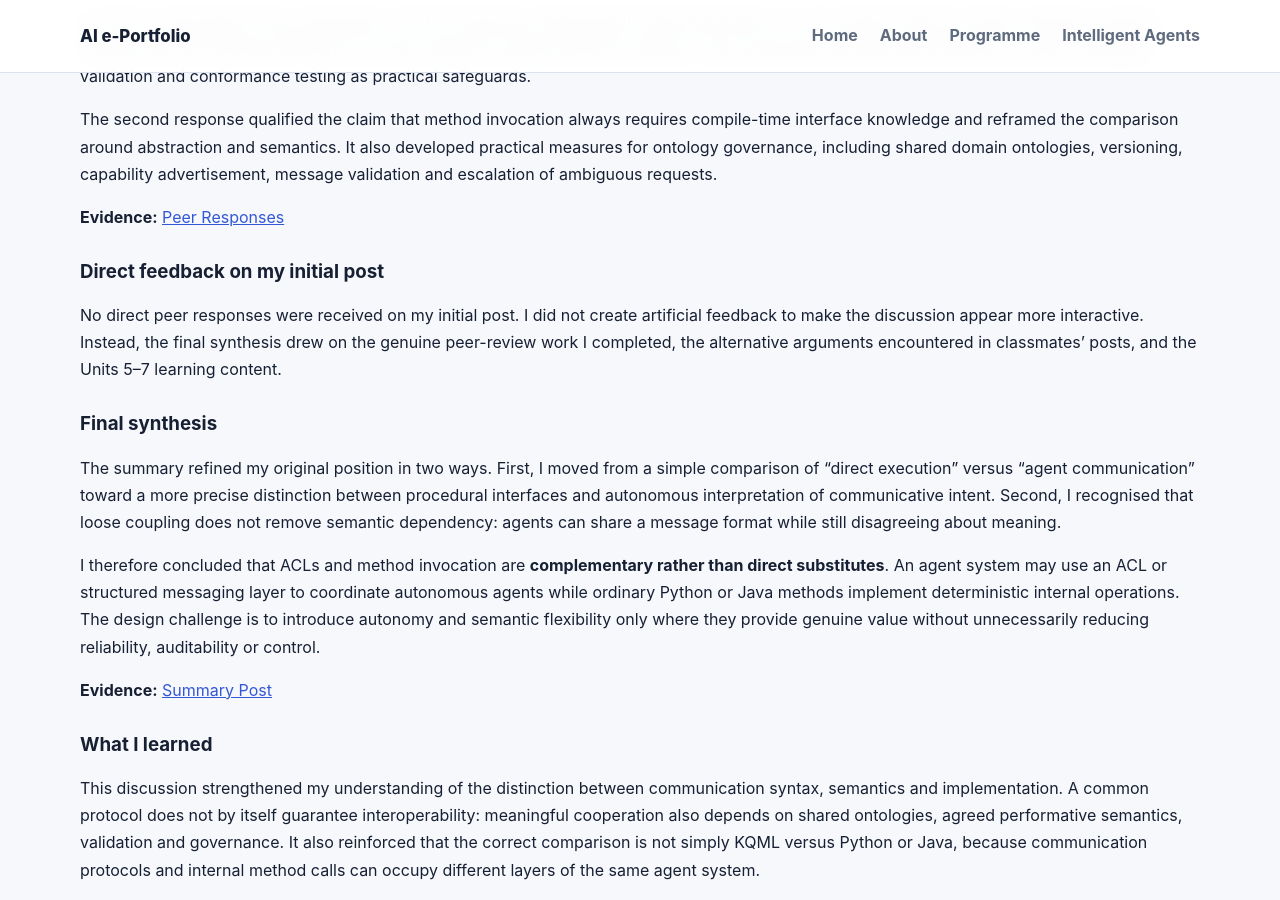
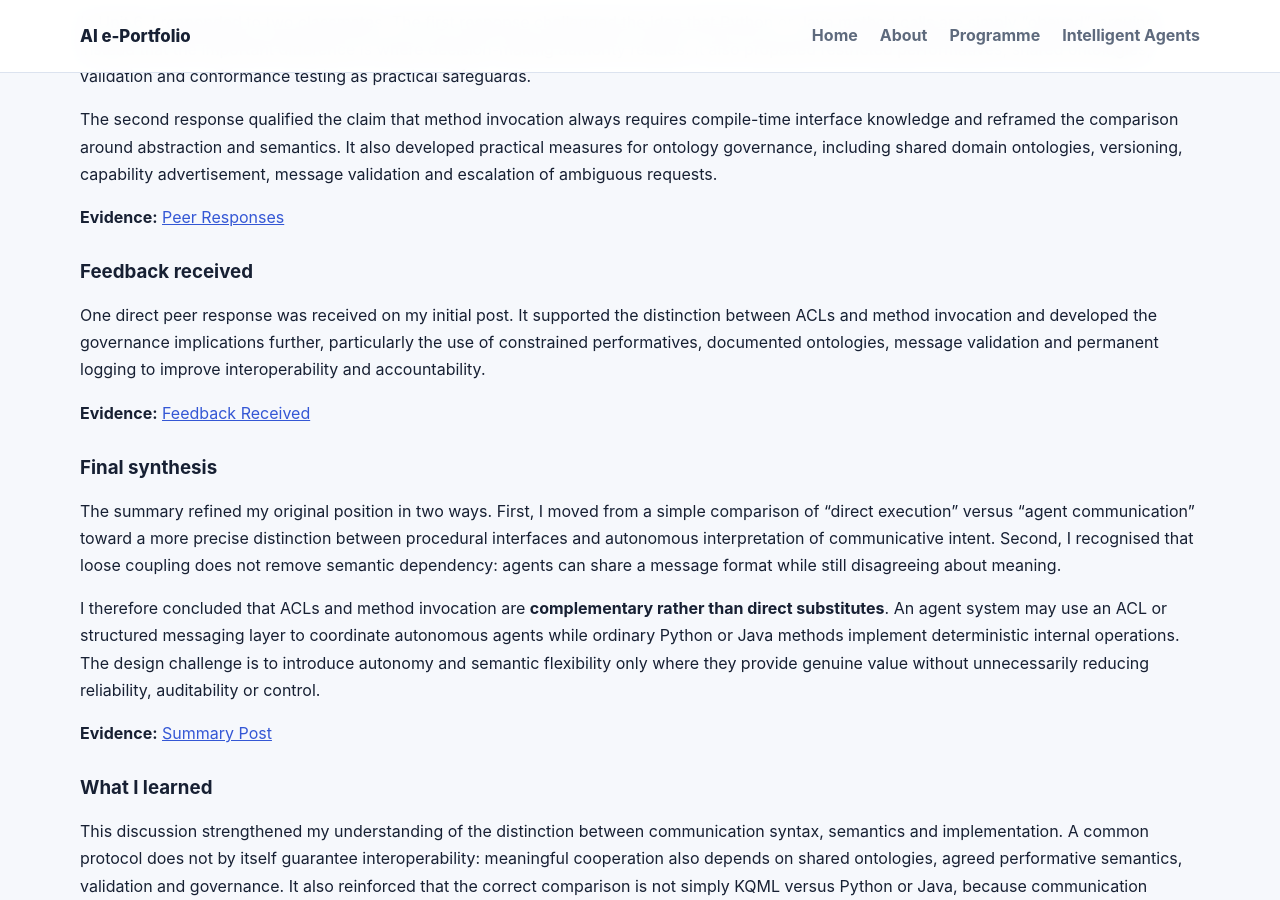
Before and after one commit to Monogios1996/Monogios1996.github.io, a Jekyll site: the page built from modules/intelligent-agents/collaborative-discussions.md, in a window 1280 px wide and 900 px high, scrolled down 2359 px. Built offline with Jekyll 4.4.1, drawn with Linux system fonts in a browser that asks for light colours.

Commit message:
Correct Discussion 2 peer feedback summary

```diff
--- a/modules/intelligent-agents/collaborative-discussions.md
+++ b/modules/intelligent-agents/collaborative-discussions.md
@@ -74,9 +74,11 @@ The second response qualified the claim that method invocation always requires c
 
 **Evidence:** [Peer Responses]({{ '/modules/intelligent-agents/evidence/discussions/unit-06-agent-communication-languages-peer-responses/' | relative_url }})
 
-### Direct feedback on my initial post
+### Feedback received
 
-No direct peer responses were received on my initial post. I did not create artificial feedback to make the discussion appear more interactive. Instead, the final synthesis drew on the genuine peer-review work I completed, the alternative arguments encountered in classmates' posts, and the Units 5–7 learning content.
+One direct peer response was received on my initial post. It supported the distinction between ACLs and method invocation and developed the governance implications further, particularly the use of constrained performatives, documented ontologies, message validation and permanent logging to improve interoperability and accountability.
+
+**Evidence:** [Feedback Received]({{ '/modules/intelligent-agents/evidence/discussions/unit-06-agent-communication-languages-feedback-received/' | relative_url }})
 
 ### Final synthesis
 
```
